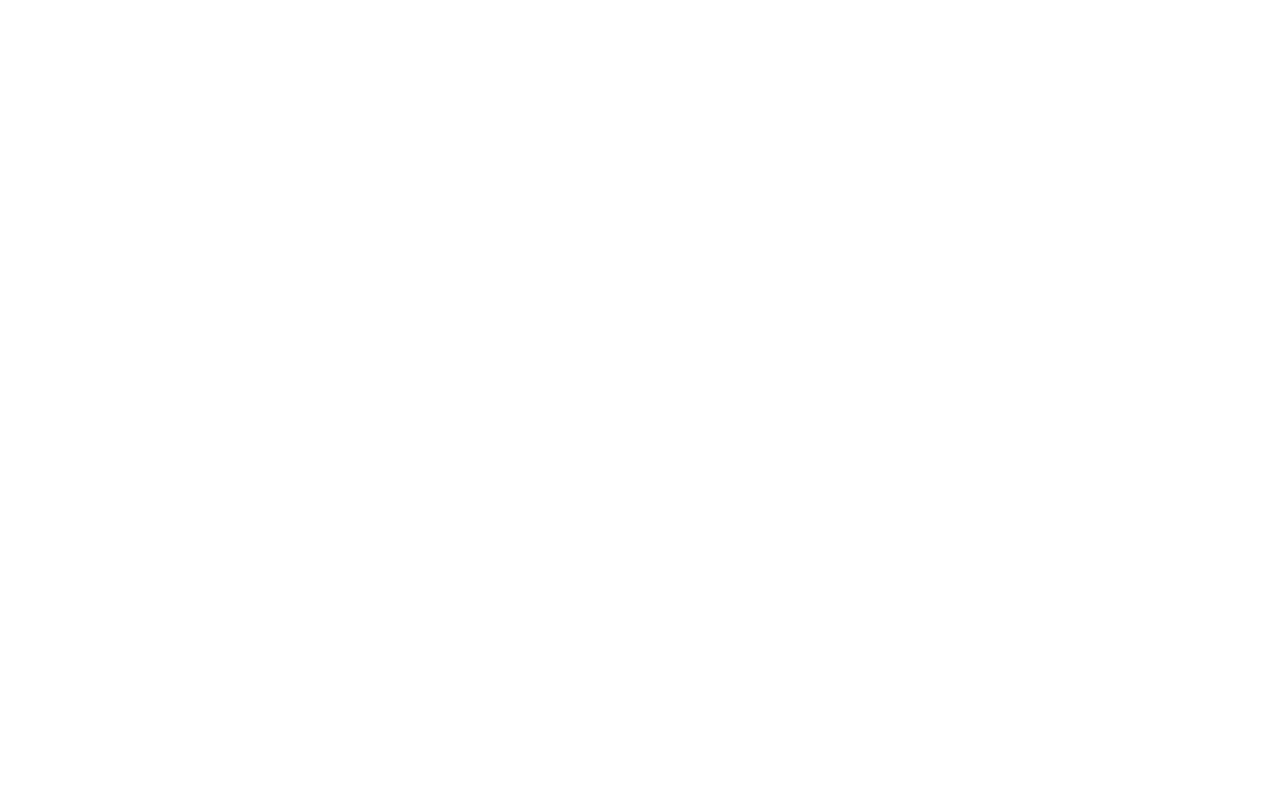
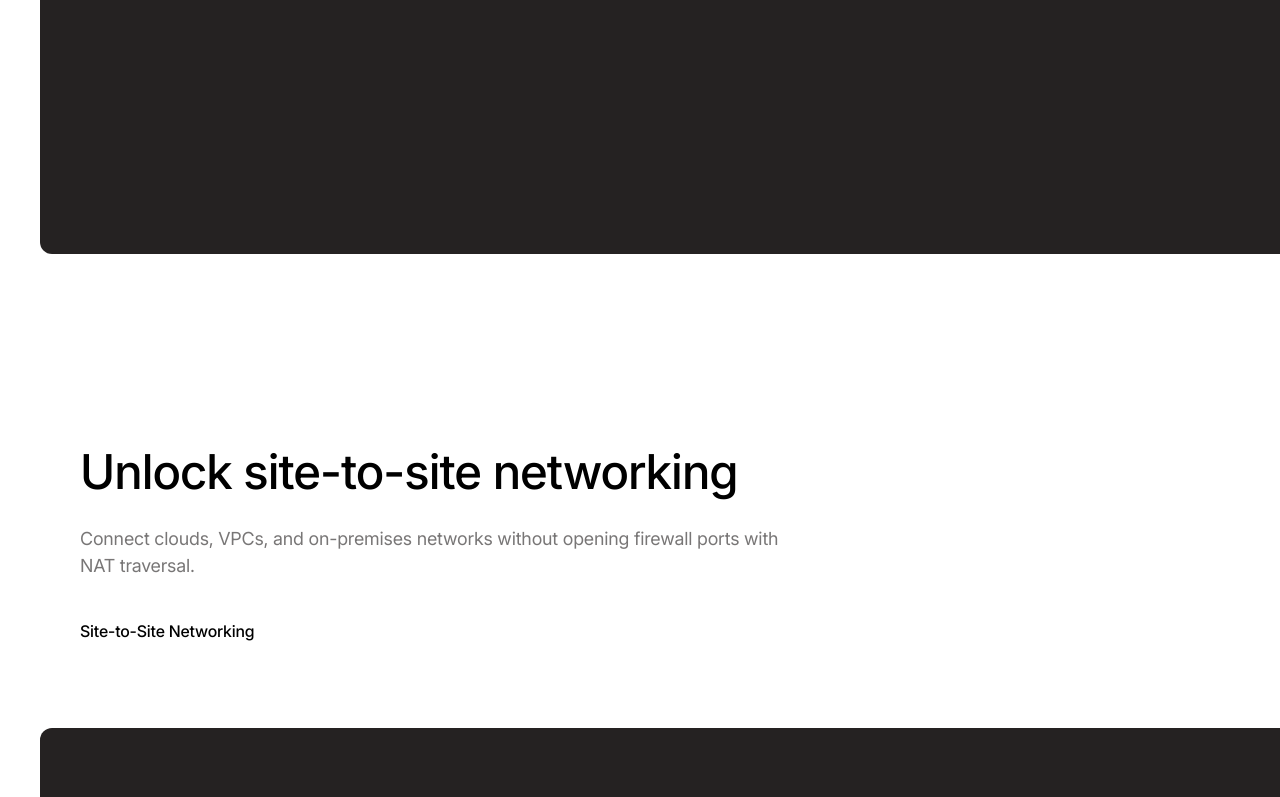
Before and after one commit to vkastanenka/Tailscale, a Next.js app: page / in a window 1280 px wide. Shown: the part 2787-3584 px from the top of the page. Before the commit the page ends 1087 px from the top, so only its background shows below. Built offline with nearby package versions, Linux system fonts and the light colour scheme.

Commit message:
refactored feature

```diff
--- a/app/globals.css
+++ b/app/globals.css
@@ -73,12 +73,34 @@
     @apply pb-[4rem] md:pb-[5rem] lg:pb-[175px];
   }
 
+  .p-bottom-190 {
+    @apply pb-[4rem] md:pb-[5rem] lg:pb-[190px];
+  }
+
   .p-top-115 {
     @apply pt-[4rem] md:pt-[5rem] lg:pt-[115px];
   }
 
   .text-balance {
     text-wrap: balance;
+  }
+
+  .t-b18 {
+    font-size: .9375rem;
+    line-height: 1.5;
+    letter-spacing: -.01125rem;
+  }
+
+  @media (min-width: 48rem) {
+    .t-b18 {
+      font-size: calc(.65625rem + .5859375vw);
+    }
+  }
+
+  @media (min-width: 80rem) {
+    .t-b18 {
+      font-size: 1.125rem;
+    }
   }
 
   .t-b20 {
@@ -105,6 +127,28 @@
     }
   }
 
+  .t-48,
+  .t-h3 {
+    font-size: 1.75rem;
+    font-weight: 500;
+    line-height: 1.18;
+    letter-spacing: -.06rem;
+  }
+
+  @media (min-width: 48rem) {
+    .t-48,
+    .t-h3 {
+      font-size: calc(-.125rem + 3.90625vw);
+    }
+  }
+
+  @media (min-width: 80rem) {
+    .t-48,
+    .t-h3 {
+      font-size: 3rem;
+    }
+  }
+
   .t-58,
   .t-h2 {
     font-size: 1.875rem;
--- a/app/page.tsx
+++ b/app/page.tsx
@@ -12,26 +12,32 @@
     <main className={cx('mt-[-60px]', 'lg:mt-[-66px]')}>
       {/* <Hero /> */}
       <HowItWorks />
-      {/* <Feature
+      <Feature
         heading={`Deploy a zero-config, no-fuss VPN`}
         subheading={`Deploy a WireGuard-based VPN that eliminates single points of failure.`}
         buttonText={`Business VPN`}
-      /> */}
-      {/* <Feature
+      />
+      <Feature
         heading={`Securely access resources on any infrastructure`}
         subheading={`Granularly segment your network to ensure the right users get access to the right resources.`}
         buttonText={`Remote Access`}
-      /> */}
-      {/* <Feature
+        headingMaxWidth={`653px`}
+        subheadingMaxWidth={`673px`}
+      />
+      <Feature
         heading={`Unlock site-to-site networking`}
         subheading={`Connect clouds, VPCs, and on-premises networks without opening firewall ports with NAT traversal.`}
         buttonText={`Site-to-Site Networking`}
-      /> */}
-      {/* <Feature
+        subheadingMaxWidth={`709px`}
+      />
+      <Feature
+        className={cx('relative')}
         heading={`Tailscale for Enterprise`}
         subheading={`Gain the tools to protect enterprises of any scale with automated user onboarding, SSH session recording, and audit log streaming.`}
         buttonText={`Enterprise`}
-      /> */}
+      >
+        <FeatureGradient />
+      </Feature>
       {/* <Integrations /> */}
       {/* <Homelab /> */}
       {/* <Testimonials /> */}
@@ -331,15 +337,21 @@
   heading,
   subheading,
   buttonText,
+  headingMaxWidth = '800px',
+  subheadingMaxWidth = '750px',
+  children,
+  className,
   ...props
 }: {
   heading: string
   subheading: string
   buttonText: string
+  headingMaxWidth?: string
+  subheadingMaxWidth?: string
 } & HTMLAttributes<HTMLDivElement>): JSX.Element => {
   return (
     <section
-      className={cx('overflow-hidden', 'p-top-0', 'p-bottom-190')}
+      className={cx('overflow-hidden', 'p-bottom-190', className)}
       {...props}
     >
       <div className={cx('space-y-8', 'md:!space-y-20', 'container')}>
@@ -348,13 +360,8 @@
           style={{ transform: 'translateX(40px) translateZ(0px)' }}
         >
           <h2
-            className={cx(
-              't-h3',
-              'text-black',
-              'mb-3',
-              'md:mb-6',
-              'max-w-[800px]'
-            )}
+            className={cx('t-h3', 'text-black', 'mb-3', 'md:mb-6')}
+            style={{ maxWidth: headingMaxWidth }}
           >
             {heading}
           </h2>
@@ -366,6 +373,7 @@
               'lg:mb-10',
               'max-w-[750px]'
             )}
+            style={{ maxWidth: subheadingMaxWidth }}
           >
             <div className={cx('content-prose')}>
               <p>{subheading}</p>
@@ -389,16 +397,31 @@
             </div>
           </div>
         </div>
+        <div
+          className={cx('bg-black-bg', 'rounded-xl', 'w-[1280px]', 'h-[584px]')}
+        ></div>
       </div>
-      <div
-        className={cx(
-          'bg-heading-black',
-          'rounded-[20px]',
-          'w-[1280px]',
-          'h-[584px]'
-        )}
-      ></div>
+      {children}
     </section>
+  )
+}
+
+const FeatureGradient = ({ ...props }): JSX.Element => {
+  return (
+    <div
+      className={cx(
+        'absolute',
+        'bottom-0',
+        'left-0',
+        'right-0',
+        'h-[200px]',
+        'w-full',
+        'bg-gradient-to-b',
+        'from-white',
+        'to-grey-1'
+      )}
+      {...props}
+    />
   )
 }
 
```
